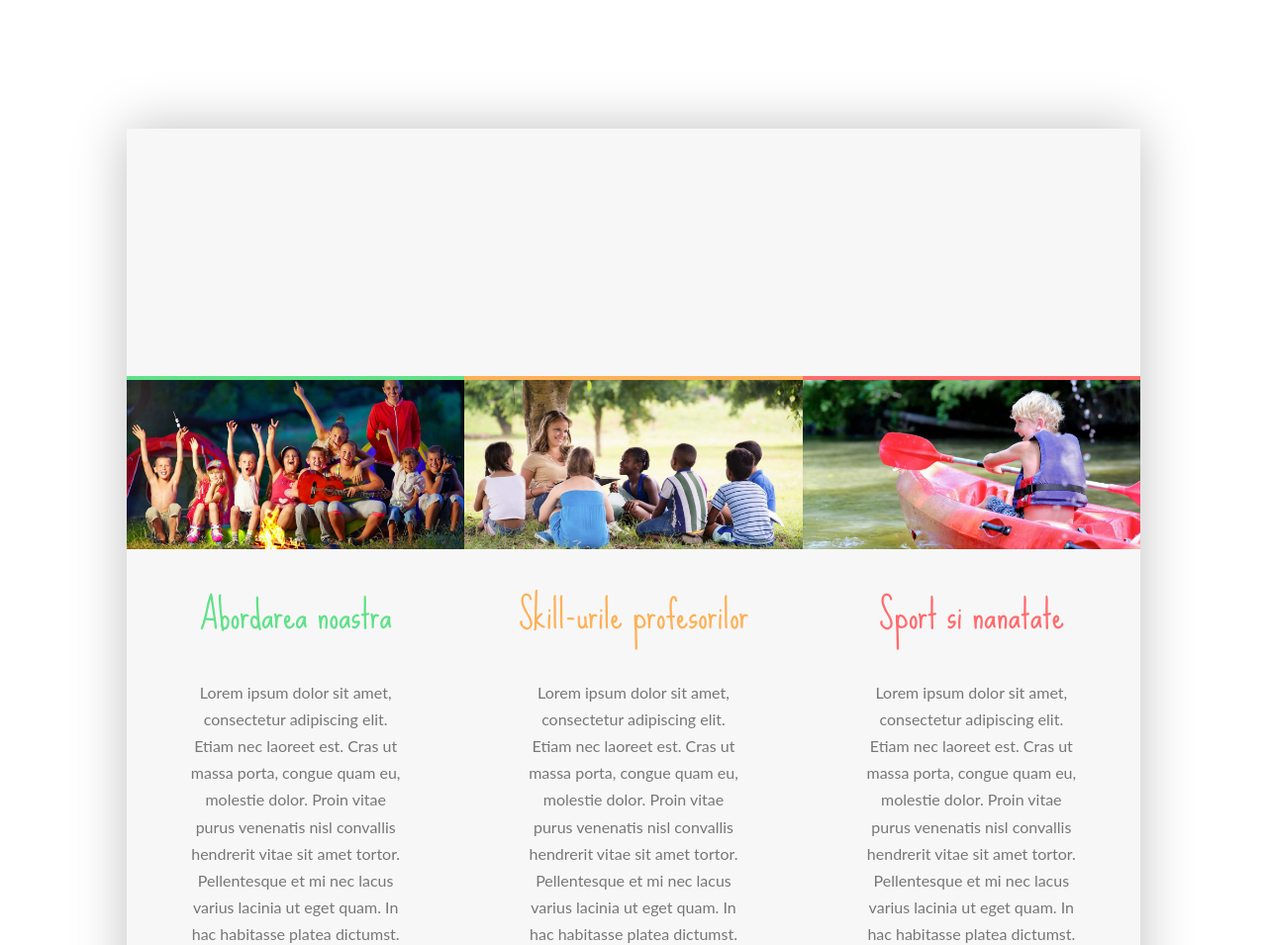
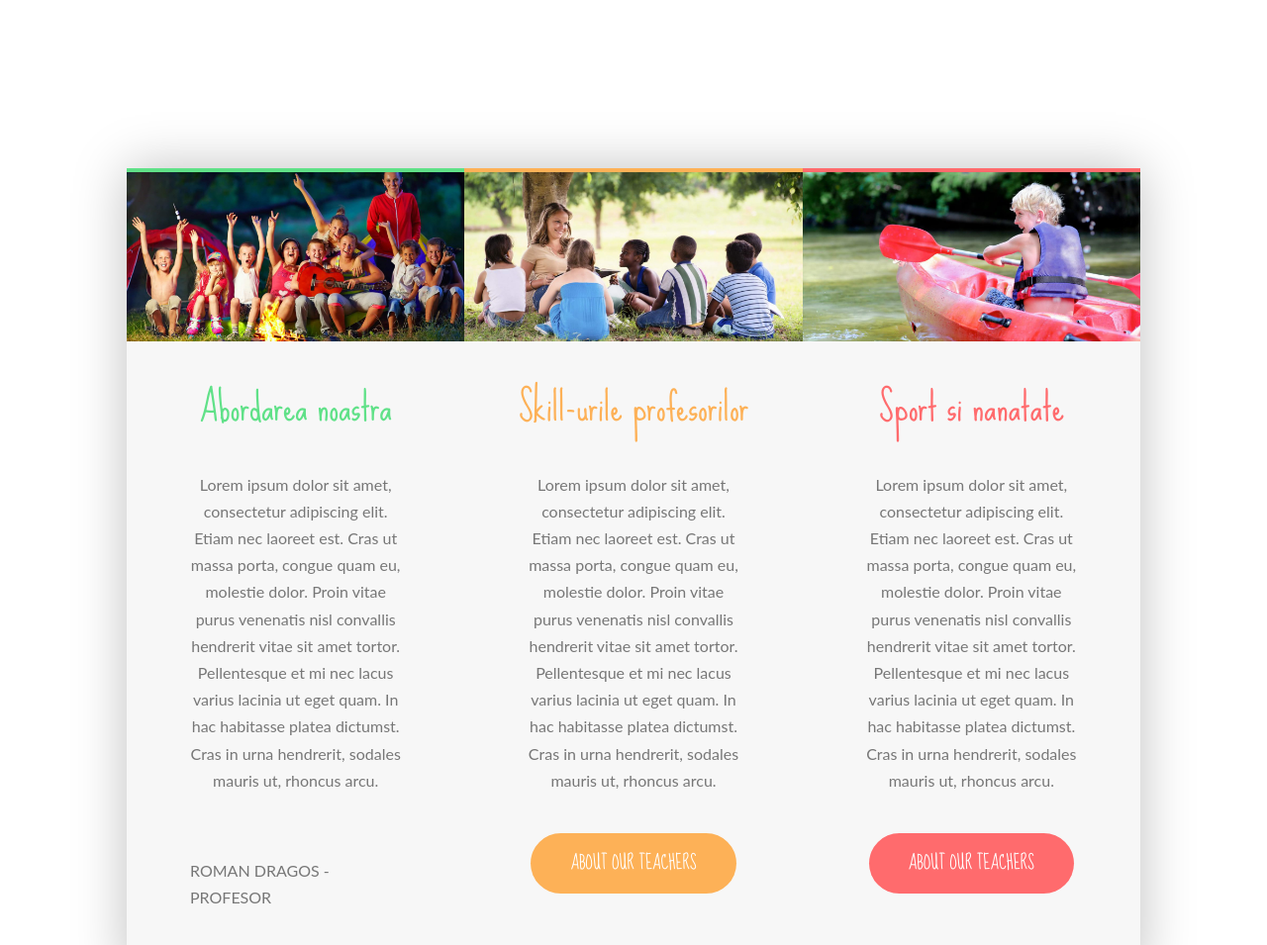
Before and after one commit to diana0506/Dragos-Camp, a plain HTML site: page index.html in a window 1280 px wide. Shown: the part 660-1615 px from the top of the page at 99% size. Drawn offline with Linux system fonts and the light colour scheme; files whose address does not match are found by name.

Commit message:
fix: about padding fix

```diff
--- a/scss/pages/_home.scss
+++ b/scss/pages/_home.scss
@@ -71,8 +71,6 @@
             font-weight: normal;
         }
     }
-    padding: 25rem 0;
-    margin-top: -20vh;
 }
 
 .section-about.headline {
```
Also changed, not shown: css/main.min.css, 1 other file.
